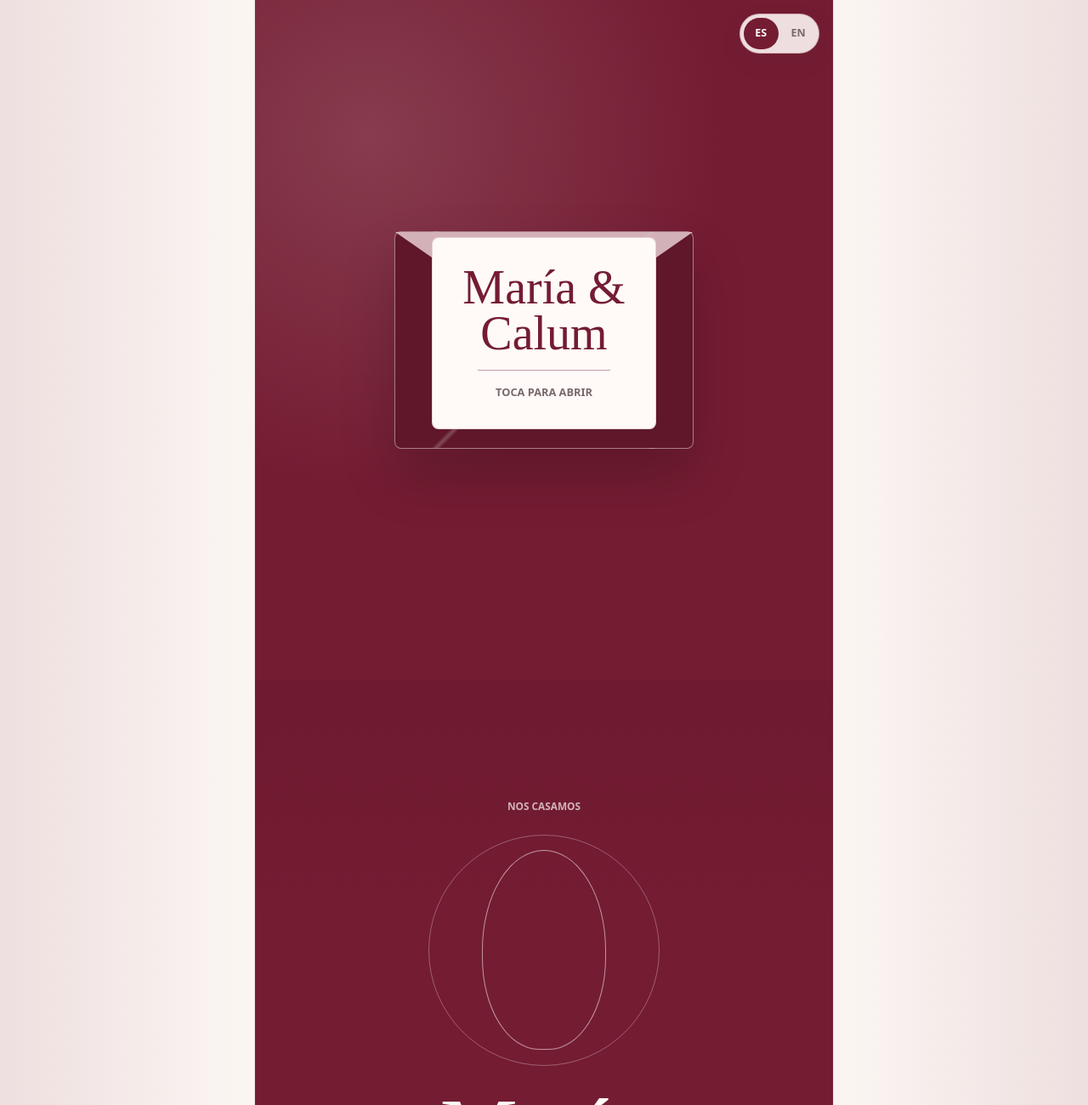
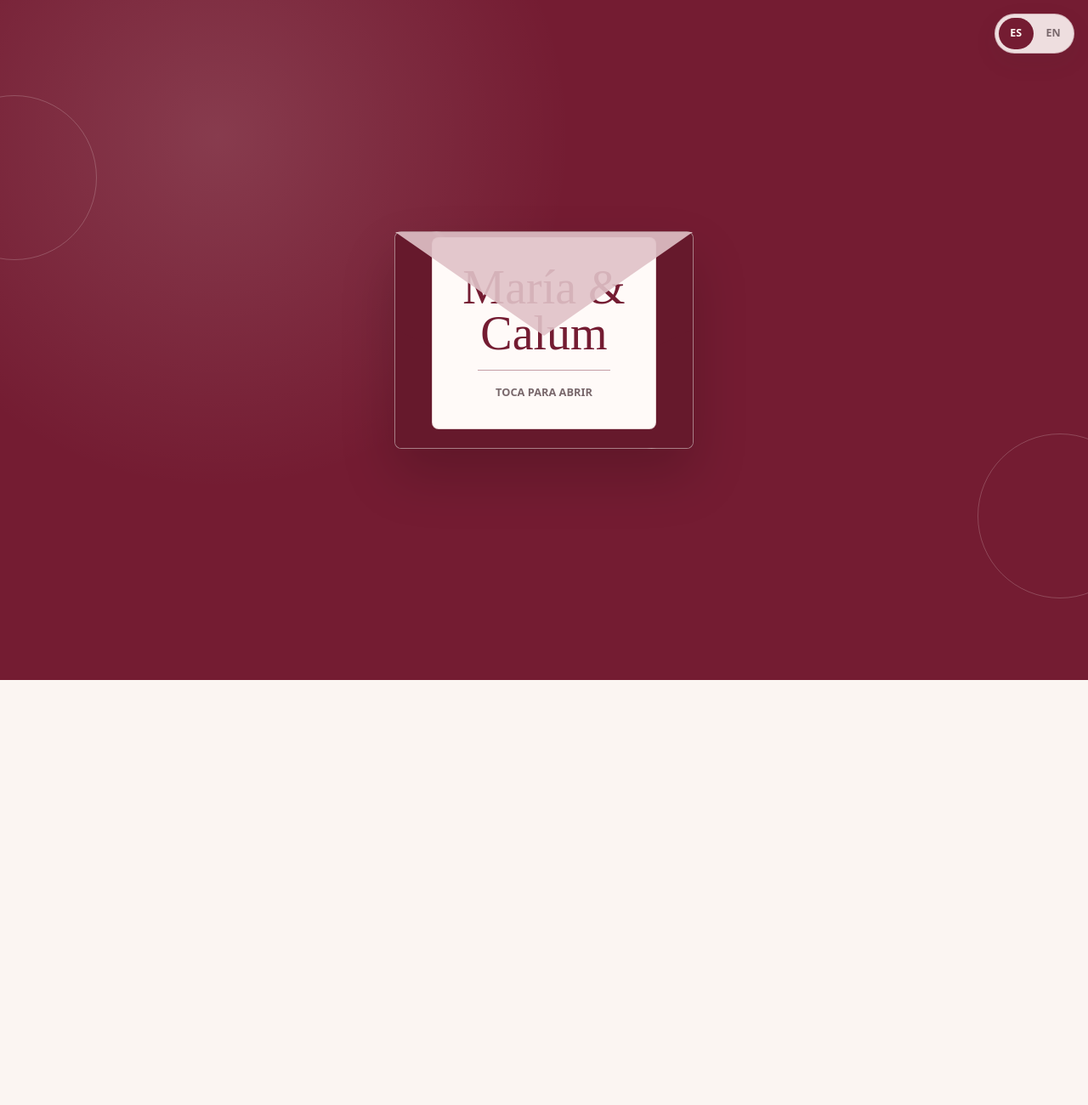
Before and after one commit to apita-da/digital-wedding-invitation, a Vue app: page / in a window 1280 px wide. Shown: the top 1300 px of the page at 85% size. After the commit the page ends 800 px from the top, so only its background shows below. Built offline with nearby package versions, Linux system fonts and the light colour scheme.

Commit message:
feat: enevolpe firsts animation and hero section

```diff
--- a/src/App.vue
+++ b/src/App.vue
@@ -1,4 +1,6 @@
 <script setup lang="ts">
+import { nextTick, ref } from 'vue'
+
 import CountdownSection from '@/components/countdown/CountdownSection.vue'
 import DressCodeSection from '@/components/dresscode/DressCodeSection.vue'
 import EnvelopeIntro from '@/components/envelope/EnvelopeIntro.vue'
@@ -11,11 +13,34 @@ import RsvpSection from '@/components/rsvp/RsvpSection.vue'
 import SongsSection from '@/components/songs/SongsSection.vue'
 import TimelineSection from '@/components/timeline/TimelineSection.vue'
 import VenueSection from '@/components/venue/VenueSection.vue'
+
+const isInvitationOpen = ref(false)
+const invitationContent = ref<HTMLElement | null>(null)
+
+const revealInvitation = async () => {
+  isInvitationOpen.value = true
+  await nextTick()
+  invitationContent.value?.focus()
+  window.scrollTo({ top: 0, behavior: 'instant' })
+}
 </script>
 
 <template>
-  <main class="app-shell">
-    <EnvelopeIntro />
+  <EnvelopeIntro
+    v-if="!isInvitationOpen"
+    @open="revealInvitation"
+  />
+
+  <Transition
+    name="invitation-reveal"
+    appear
+  >
+    <main
+      v-if="isInvitationOpen"
+      ref="invitationContent"
+      class="app-shell"
+      tabindex="-1"
+    >
       <HeroSection />
       <VenueSection />
       <TimelineSection />
@@ -28,4 +53,5 @@ import VenueSection from '@/components/venue/VenueSection.vue'
       <CountdownSection />
       <FooterSection />
     </main>
+  </Transition>
 </template>
--- a/src/components/envelope/EnvelopeIntro.vue
+++ b/src/components/envelope/EnvelopeIntro.vue
@@ -1,10 +1,32 @@
 <script setup lang="ts">
+import { ref } from 'vue'
 import { useI18n } from 'vue-i18n'
 
 import LanguageSwitcher from '@/components/shared/LanguageSwitcher.vue'
 import { weddingConfig } from '@/config/wedding'
 
 const { t } = useI18n()
+const emit = defineEmits<{
+  open: []
+}>()
+
+const isOpening = ref(false)
+
+const openEnvelope = () => {
+  if (isOpening.value) {
+    return
+  }
+
+  isOpening.value = true
+
+  const prefersReducedMotion = window.matchMedia('(prefers-reduced-motion: reduce)').matches
+  window.setTimeout(
+    () => {
+      emit('open')
+    },
+    prefersReducedMotion ? 80 : 1120,
+  )
+}
 </script>
 
 <template>
@@ -18,9 +40,16 @@ const { t } = useI18n()
 
     <button
       class="envelope-intro__button"
+      :class="{ 'envelope-intro__button--opening': isOpening }"
       type="button"
       :aria-label="t('common.openInvitation')"
+      :disabled="isOpening"
+      @click="openEnvelope"
     >
+      <span
+        class="envelope-intro__back"
+        aria-hidden="true"
+      />
       <span
         class="envelope-intro__flap"
         aria-hidden="true"
@@ -36,8 +65,14 @@ const { t } = useI18n()
           class="envelope-intro__line"
           aria-hidden="true"
         />
-        <span class="envelope-intro__hint">{{ t('envelope.tapHint') }}</span>
+        <span class="envelope-intro__hint">
+          {{ isOpening ? t('envelope.opening') : t('envelope.tapHint') }}
+        </span>
       </span>
+      <span
+        class="envelope-intro__front"
+        aria-hidden="true"
+      />
     </button>
   </section>
 </template>
@@ -54,6 +89,26 @@ const { t } = useI18n()
     radial-gradient(circle at 20% 20%, rgb(255 250 246 / 0.14), transparent 26rem),
     var(--color-background-alt);
   color: var(--color-text-inverse);
+}
+
+.envelope-intro::before,
+.envelope-intro::after {
+  position: absolute;
+  width: 12rem;
+  height: 12rem;
+  border: 1px solid rgb(255 250 246 / 0.2);
+  border-radius: 50%;
+  content: '';
+}
+
+.envelope-intro::before {
+  top: 7rem;
+  left: -5rem;
+}
+
+.envelope-intro::after {
+  right: -4rem;
+  bottom: 6rem;
 }
 
 .envelope-intro__language {
@@ -75,6 +130,38 @@ const { t } = useI18n()
     color-mix(in srgb, var(--color-primary) 82%, black);
   color: inherit;
   box-shadow: 0 2rem 4rem rgb(0 0 0 / 0.18);
+  perspective: 80rem;
+  transition:
+    opacity 360ms ease,
+    transform 360ms ease;
+}
+
+.envelope-intro__button:disabled {
+  cursor: default;
+}
+
+.envelope-intro__button--opening {
+  transform: translateY(0.5rem) scale(0.98);
+}
+
+.envelope-intro__back,
+.envelope-intro__front {
+  position: absolute;
+  inset: 0;
+  border-radius: inherit;
+  pointer-events: none;
+}
+
+.envelope-intro__back {
+  background:
+    linear-gradient(45deg, transparent 49%, rgb(255 250 246 / 0.16) 50%, transparent 51%),
+    color-mix(in srgb, var(--color-primary) 88%, black);
+}
+
+.envelope-intro__front {
+  clip-path: polygon(0 45%, 50% 78%, 100% 45%, 100% 100%, 0 100%);
+  background: color-mix(in srgb, var(--color-primary) 88%, black);
+  box-shadow: inset 0 1px 0 rgb(255 250 246 / 0.12);
 }
 
 .envelope-intro__flap {
@@ -83,6 +170,16 @@ const { t } = useI18n()
   clip-path: polygon(0 0, 50% 48%, 100% 0);
   background: color-mix(in srgb, var(--color-primary-soft) 42%, var(--color-surface));
   opacity: 0.9;
+  transform-origin: 50% 0;
+  transition:
+    opacity 520ms ease,
+    transform 760ms cubic-bezier(0.2, 0.7, 0.2, 1);
+  z-index: 3;
+}
+
+.envelope-intro__button--opening .envelope-intro__flap {
+  opacity: 0.78;
+  transform: rotateX(178deg);
 }
 
 .envelope-intro__paper {
@@ -97,6 +194,15 @@ const { t } = useI18n()
   color: var(--color-primary);
   text-align: center;
   transform: translateY(-0.5rem);
+  transition:
+    opacity 640ms ease,
+    transform 820ms cubic-bezier(0.2, 0.7, 0.2, 1);
+  z-index: 2;
+}
+
+.envelope-intro__button--opening .envelope-intro__paper {
+  opacity: 0;
+  transform: translateY(-6.5rem) scale(1.04);
 }
 
 .envelope-intro__names {
@@ -125,4 +231,22 @@ const { t } = useI18n()
   letter-spacing: 0;
   text-transform: uppercase;
 }
+
+@media (prefers-reduced-motion: reduce) {
+  .envelope-intro__button,
+  .envelope-intro__flap,
+  .envelope-intro__paper {
+    transition-duration: 1ms;
+  }
+
+  .envelope-intro__button--opening,
+  .envelope-intro__button--opening .envelope-intro__paper,
+  .envelope-intro__button--opening .envelope-intro__flap {
+    transform: none;
+  }
+
+  .envelope-intro__button--opening .envelope-intro__paper {
+    opacity: 0;
+  }
+}
 </style>
--- a/src/components/hero/HeroSection.vue
+++ b/src/components/hero/HeroSection.vue
@@ -20,7 +20,8 @@ const { locale, t } = useI18n()
         class="hero-section__illustration"
         aria-hidden="true"
       >
-        <span />
+        <span class="hero-section__moon" />
+        <span class="hero-section__car" />
       </div>
       <h1
         id="hero-title"
@@ -40,6 +41,12 @@ const { locale, t } = useI18n()
       <p class="hero-section__intro">
         {{ getLocalizedText(weddingConfig.intro, locale) }}
       </p>
+      <a
+        class="hero-section__cue"
+        href="#venue-title"
+      >
+        {{ t('hero.scrollCue') }}
+      </a>
     </div>
   </section>
 </template>
@@ -48,26 +55,81 @@ const { locale, t } = useI18n()
 .hero-section__inner {
   display: grid;
   justify-items: center;
-  gap: 1.5rem;
+  gap: 1.35rem;
+  min-height: calc(100svh - (var(--section-y) * 2));
+  align-content: center;
   text-align: center;
 }
 
 .hero-section__illustration {
+  position: relative;
   display: grid;
   width: min(62vw, 17rem);
   aspect-ratio: 1;
   place-items: center;
-  border: 1px solid rgb(255 250 246 / 0.34);
+  border: 1px solid rgb(255 250 246 / 0.28);
   border-radius: 50%;
   opacity: 0.9;
 }
 
-.hero-section__illustration span {
-  width: 54%;
-  aspect-ratio: 0.62;
+.hero-section__illustration::before,
+.hero-section__illustration::after {
+  position: absolute;
+  height: 1px;
+  background: currentColor;
+  content: '';
+  opacity: 0.45;
+}
+
+.hero-section__illustration::before {
+  width: 70%;
+  transform: rotate(-8deg) translateY(-1.7rem);
+}
+
+.hero-section__illustration::after {
+  width: 48%;
+  transform: rotate(6deg) translateY(2rem);
+}
+
+.hero-section__moon {
+  position: absolute;
+  top: 1.7rem;
+  right: 3.2rem;
+  width: 2.1rem;
+  aspect-ratio: 1;
   border: 1.5px solid currentColor;
-  border-radius: 50% 50% 46% 46%;
-  opacity: 0.62;
+  border-left-color: transparent;
+  border-radius: 50%;
+  opacity: 0.7;
+}
+
+.hero-section__car {
+  position: relative;
+  width: 50%;
+  height: 2.6rem;
+  border: 1.5px solid currentColor;
+  border-top: 0;
+  opacity: 0.68;
+}
+
+.hero-section__car::before,
+.hero-section__car::after {
+  position: absolute;
+  bottom: -0.55rem;
+  width: 1rem;
+  aspect-ratio: 1;
+  border: 1.5px solid currentColor;
+  border-radius: 50%;
+  background: var(--color-background-alt);
+  content: '';
+}
+
+.hero-section__car::before {
+  left: 0.8rem;
+}
+
+.hero-section__car::after {
+  right: 0.8rem;
 }
 
 .hero-section__title {
@@ -91,8 +153,9 @@ const { locale, t } = useI18n()
 .hero-section__date {
   display: inline-grid;
   margin: 0;
-  padding: 0.7rem 1rem;
-  border-block: 1px solid rgb(255 250 246 / 0.36);
+  padding: 0.85rem 1.4rem;
+  border: 1px solid rgb(255 250 246 / 0.36);
+  border-radius: 46% 54% 48% 52% / 18% 22% 16% 20%;
   font-family: var(--font-display);
   font-size: 1.4rem;
 }
@@ -102,4 +165,17 @@ const { locale, t } = useI18n()
   margin: 0;
   color: rgb(255 250 246 / 0.82);
 }
+
+.hero-section__cue {
+  display: inline-flex;
+  min-height: 2.75rem;
+  align-items: center;
+  justify-content: center;
+  margin-top: 0.4rem;
+  border-bottom: 1px solid currentColor;
+  color: rgb(255 250 246 / 0.82);
+  font-size: 0.9rem;
+  font-weight: 700;
+  text-decoration: none;
+}
 </style>
--- a/src/i18n/locales/en.ts
+++ b/src/i18n/locales/en.ts
@@ -12,8 +12,10 @@ export default {
     couple: 'María & Calum',
     eyebrow: 'We are getting married',
     intro: 'An elegant, warm digital wedding invitation ready to grow.',
+    scrollCue: 'View the invitation',
   },
   envelope: {
+    opening: 'Opening...',
     tapHint: 'Tap to open',
   },
   language: {
--- a/src/i18n/locales/es.ts
+++ b/src/i18n/locales/es.ts
@@ -12,8 +12,10 @@ export default {
     couple: 'María & Calum',
     eyebrow: 'Nos casamos',
     intro: 'Una invitación digital de boda elegante, cercana y preparada para crecer.',
+    scrollCue: 'Ver la invitación',
   },
   envelope: {
+    opening: 'Abriendo...',
     tapHint: 'Toca para abrir',
   },
   language: {
--- a/src/styles/main.scss
+++ b/src/styles/main.scss
@@ -33,6 +33,10 @@ svg {
   position: relative;
   min-height: 100vh;
   background: var(--color-background);
+}
+
+.app-shell:focus {
+  outline: none;
 }
 
 .app-shell::before {
@@ -130,6 +134,33 @@ a {
   text-underline-offset: 0.18em;
 }
 
+.invitation-reveal-enter-active {
+  transition:
+    opacity 620ms ease,
+    transform 620ms ease;
+}
+
+.invitation-reveal-enter-from {
+  opacity: 0;
+  transform: translateY(1.5rem);
+}
+
+.invitation-reveal-enter-to {
+  opacity: 1;
+  transform: translateY(0);
+}
+
+@media (prefers-reduced-motion: reduce) {
+  .invitation-reveal-enter-active {
+    transition: opacity 1ms linear;
+  }
+
+  .invitation-reveal-enter-from {
+    opacity: 0;
+    transform: none;
+  }
+}
+
 @media (min-width: 760px) {
   body {
     background:
```
Lines whose indentation alone changed are shown as unchanged.
